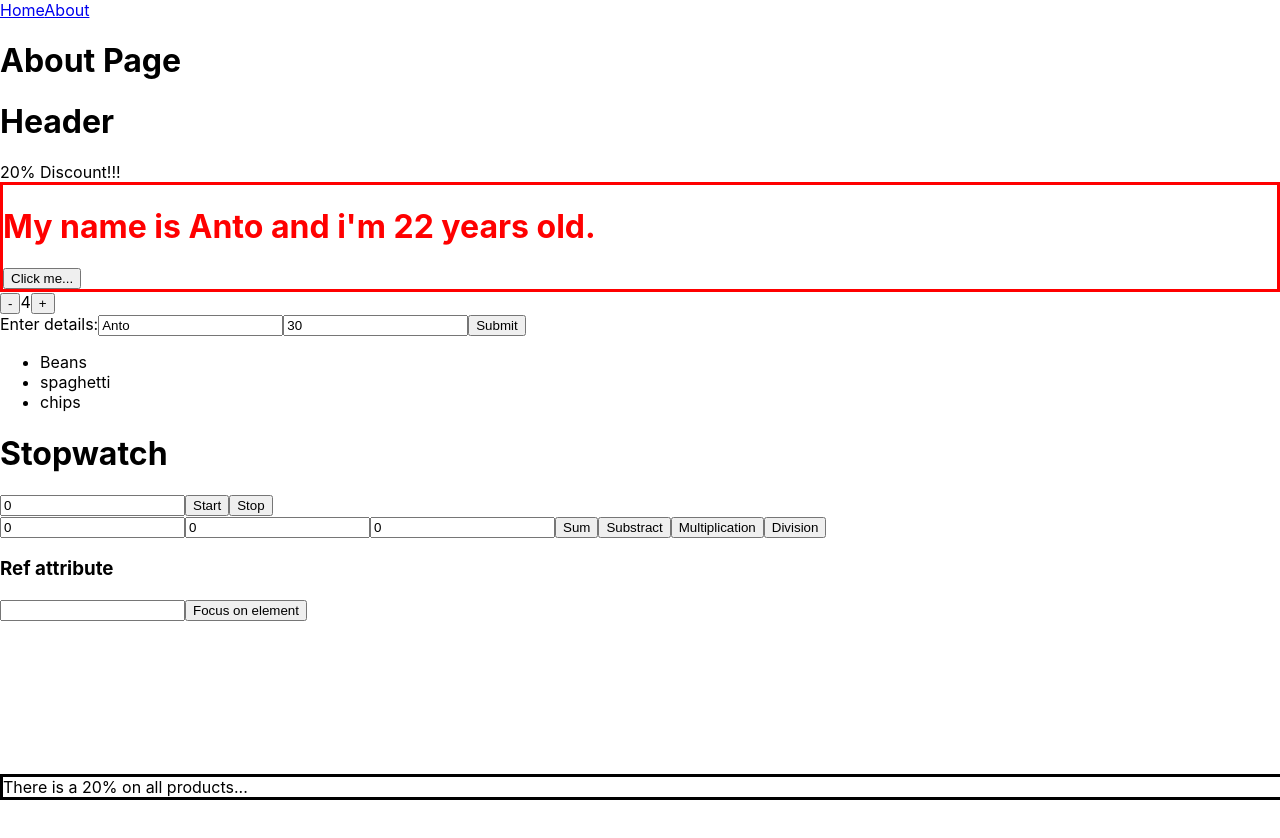
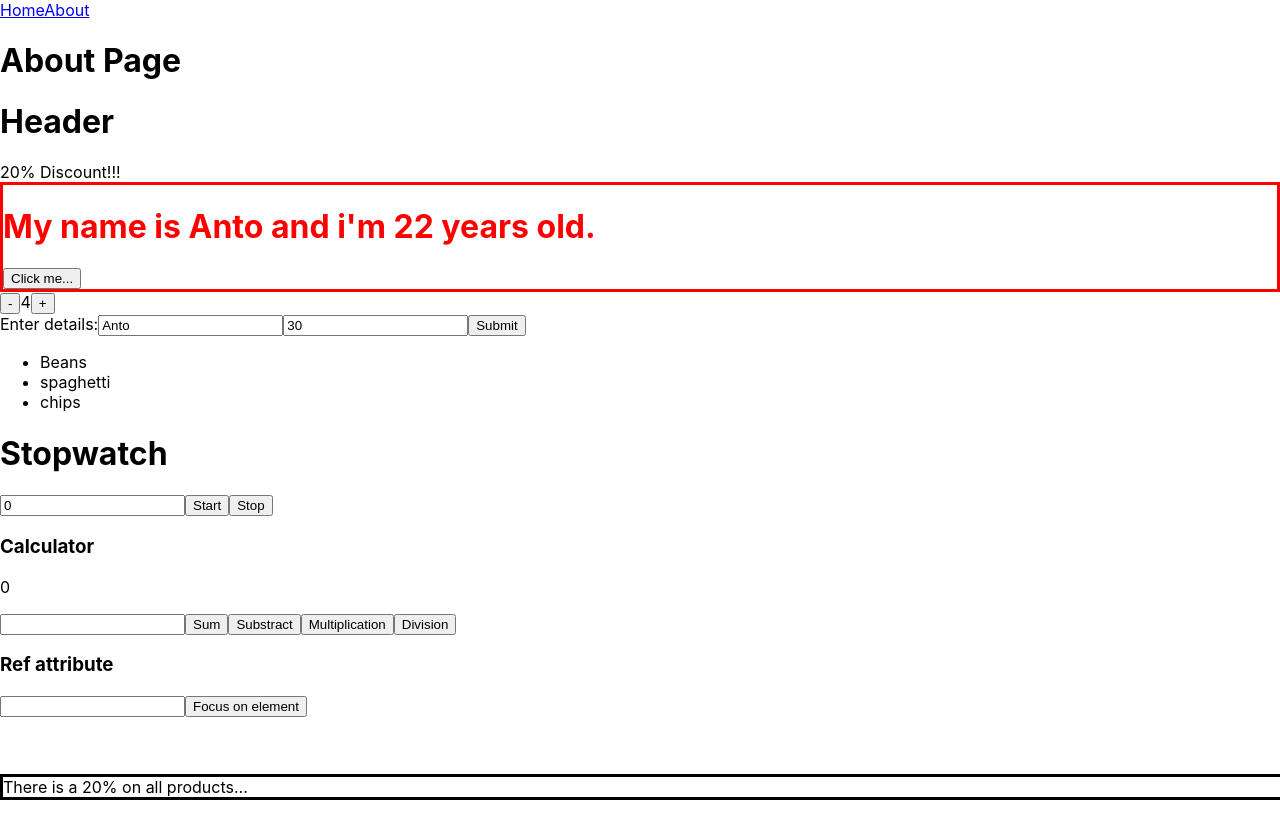
Before and after one commit to Antonykibet/react-tutorial, a React (Create React App) app: page /about in a window 1280 px wide. Shown: the top 838 px of the page. Before the commit the page ends 800 px from the top, so only its background shows below. Built offline with nearby package versions, Linux system fonts and the light colour scheme.

Commit message:
Completed calculator func

```diff
--- a/src/App.css
+++ b/src/App.css
@@ -1,3 +1,6 @@
+body{
+  margin-bottom: 20vh;
+}
 .App {
   text-align: center;
 }
--- a/src/components/calculator.js
+++ b/src/components/calculator.js
@@ -1,24 +1,43 @@
-import { useState } from "react"
+import { useRef, useState } from "react"
+
 function Calculator(){
-    const [display, setDisplay] = useState(0)
+    const result = useRef(null)
     const [input,setInput] = useState(0)
-    const [result,setResult] = useState(0)
-    function updateDisplays(e){
-        setDisplay(e.target.value)
+    function sum(e){
+        e.preventDefault()
+        setInput((prev)=>{
+            return prev + Number(result.current.value)
+        })
     }
-    function sum(){
-
-        setResult(display+input)
+    function substract(e){
+        e.preventDefault()
+        setInput((prev)=>{
+            return prev - Number(result.current.value)
+        })
+    }
+    function multiplication(e){
+        e.preventDefault()
+        setInput((prev)=>{
+            return prev ** Number(result.current.value)
+        })
+    }
+    function division(e){
+        e.preventDefault()
+        setInput((prev)=>{
+            return prev / Number(result.current.value)
+        })
     }
     return(
         <div>
-            <input type="text" value={display}/>
-            <input type="text" value={input} onChange={updateDisplays} />
-            <input type="text" value={result} />
-            <button onClick={sum}>Sum</button>
-            <button>Substract</button>
-            <button>Multiplication</button>
-            <button>Division</button>
+            <form>
+                <h3>Calculator</h3>
+                <p >{Number(input)}</p>
+                <input ref={result} type='number' />
+                <button onClick={sum}>Sum</button>
+                <button onClick={substract}>Substract</button>
+                <button onClick={multiplication}>Multiplication</button>
+                <button onClick={division}>Division</button>
+            </form>
         </div>
     )
 }
```
